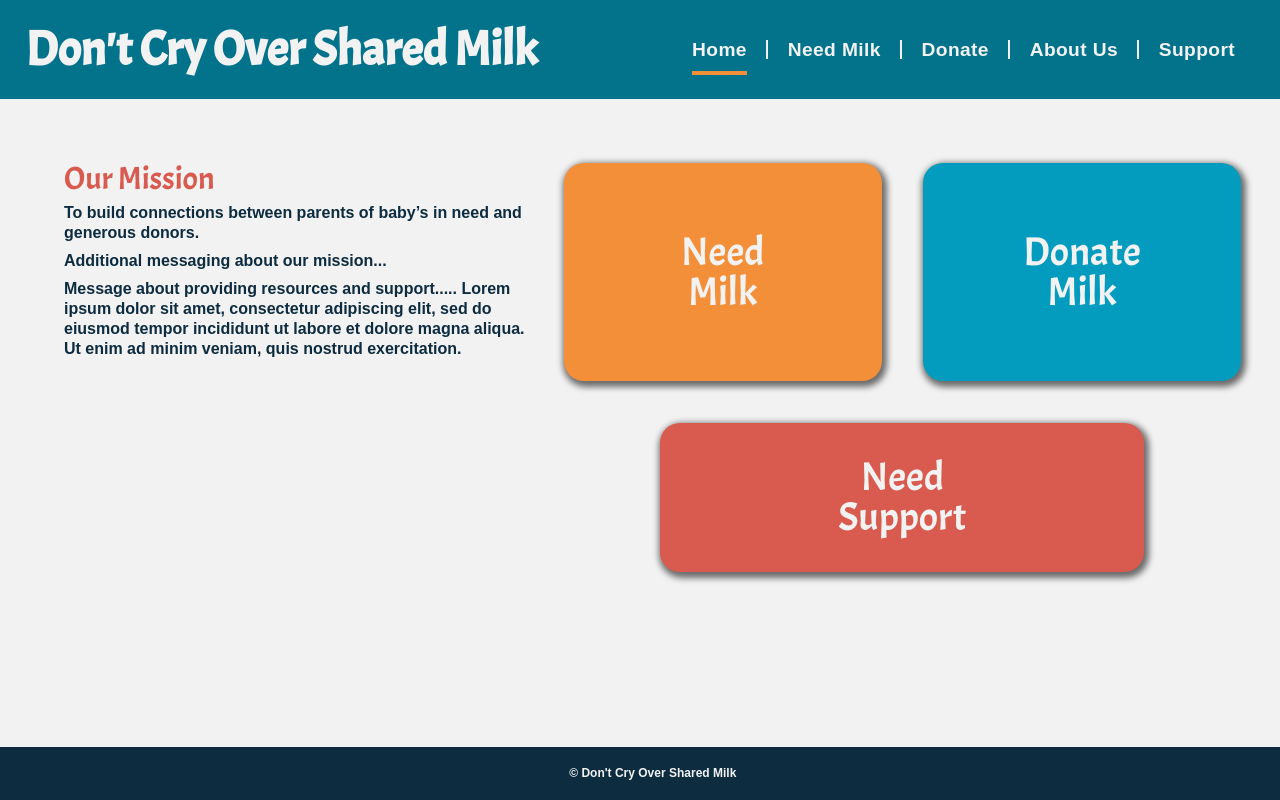
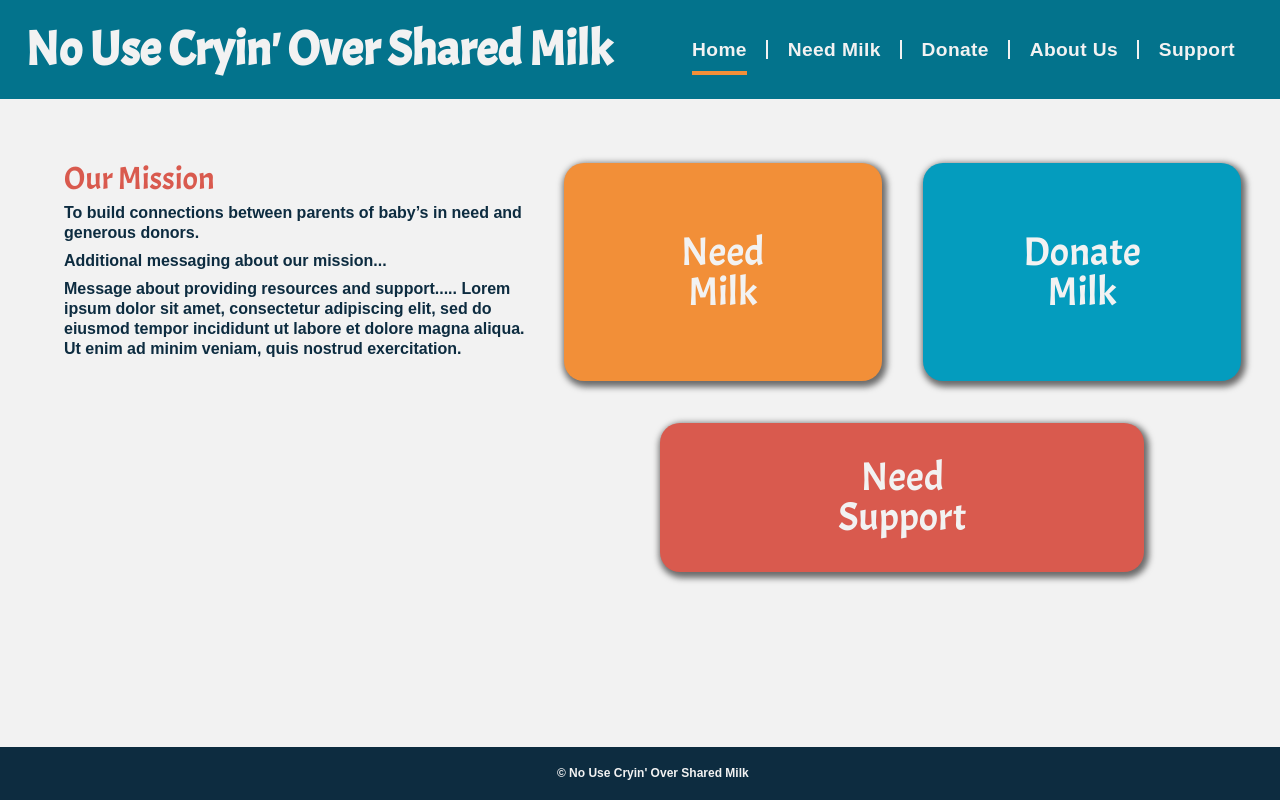
Before and after one commit to Shared-Milk/shared-milk-ui, a React (Create React App) app: page / in a window 1280 px wide. Built offline with nearby package versions, Linux system fonts and the light colour scheme; a web font is replaced by a local one.

Commit message:
Update app name throughout site

```diff
--- a/public/index.html
+++ b/public/index.html
@@ -28,7 +28,7 @@
       work correctly both with client-side routing and a non-root public URL.
       Learn how to configure a non-root public URL by running `npm run build`.
     -->
-    <title>Don't Cry Over Shared Milk</title>
+    <title>No Use Cryin' Over Shared Milk</title>
   </head>
   <body>
     <noscript>You need to enable JavaScript to run this app.</noscript>
--- a/src/Components/Footer/Footer.js
+++ b/src/Components/Footer/Footer.js
@@ -3,7 +3,7 @@ import './Footer.scss';
 const Footer = () => {
   return (
     <footer>
-      <p>© Don't Cry Over Shared Milk</p>
+      <p>© No Use Cryin' Over Shared Milk</p>
     </footer>
   )
 }
--- a/src/Components/Header/Header.js
+++ b/src/Components/Header/Header.js
@@ -5,7 +5,7 @@ const Header = () => {
   return (
     <header>
       <section className='logo'>
-        <Link exact to='/'><h1 className='nav'>Don't Cry Over Shared Milk</h1>
+        <Link exact to='/'><h1 className='nav'>No Use Cryin' Over Shared Milk</h1>
         </Link>
       </section>
       <nav>
```
